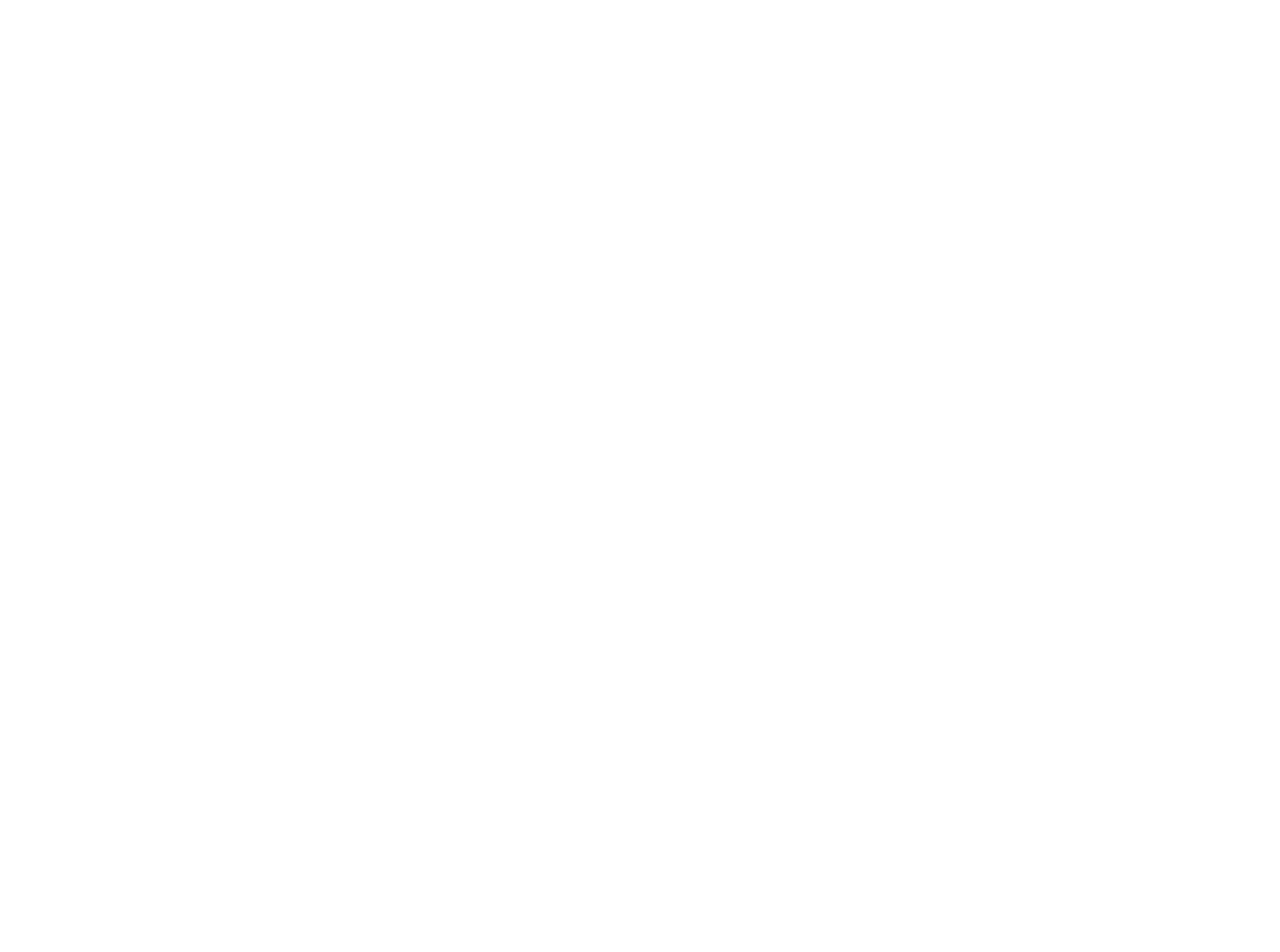
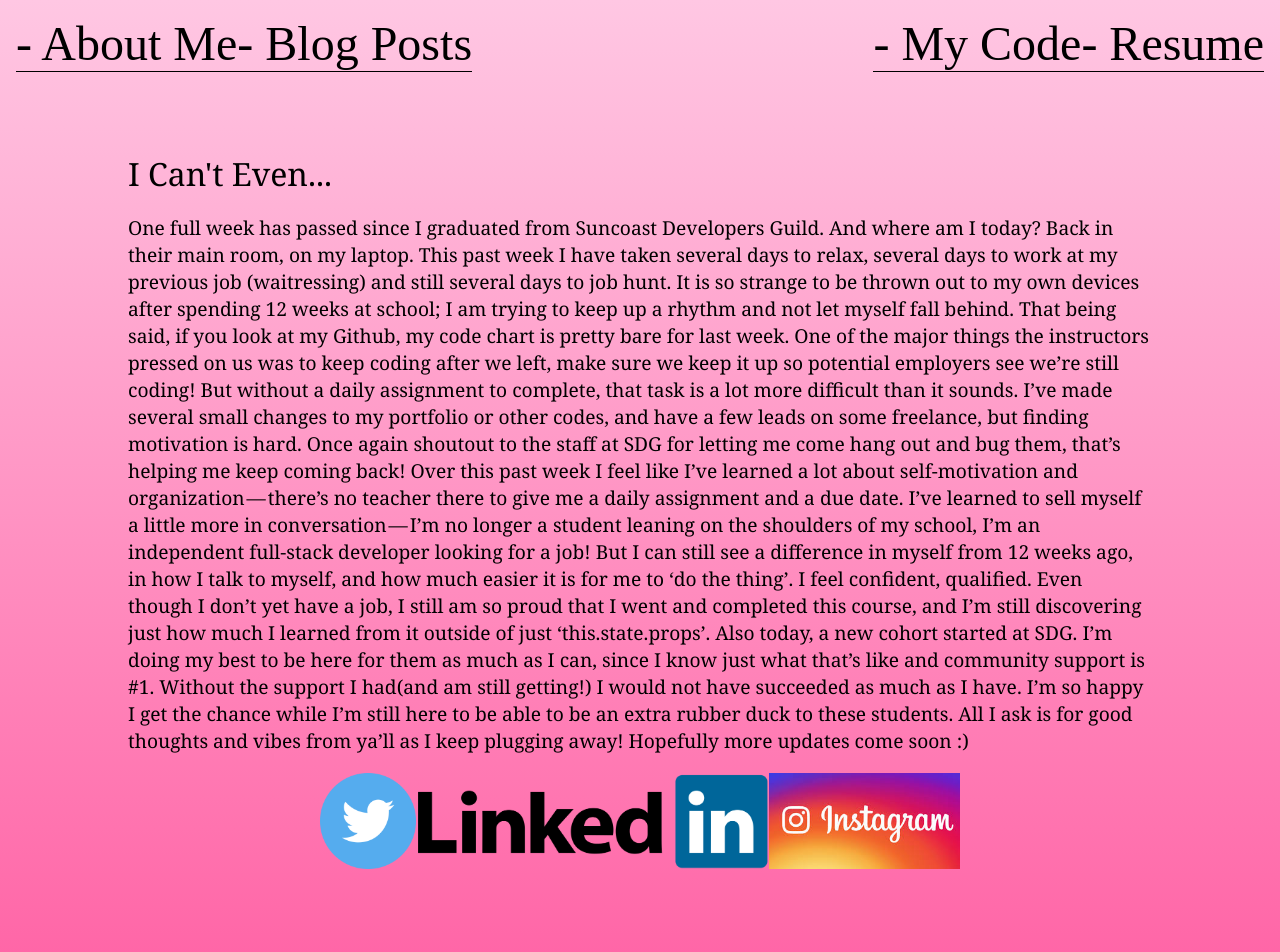
Before and after one commit to Alexiskjg16/MyPortfolio, a React (Create React App) app: page /BlogPosts/Oct2218 in a window 1280 px wide. Shown: the top 952 px of the page. Before the commit the page ends 800 px from the top, so only its background shows below. Built offline with nearby package versions, Linux system fonts and the light colour scheme; a web font is replaced by a local one.

Commit message:
addedblogpost

```diff
--- a/src/App.css
+++ b/src/App.css
@@ -168,7 +168,7 @@
   font-size: 1.7em;
   color: black;
   flex-direction: column;
-  margin-bottom: 2em;
+  margin-bottom: 1em;
 }
 
 .codeImages {
@@ -219,13 +219,15 @@
 
 .blogImages {
   display: flex;
-  width: 80%;
+  width: 7em;
   height: auto;
 }
 
 .bloggerHeads {
   display: flex;
   flex-direction: column;
+  padding: 1.5em;
+  margin-left:-2em;
 }
 
 /*Resume Page*/
--- a/src/App.js
+++ b/src/App.js
@@ -8,6 +8,7 @@
 import Sept518 from './BlogPosts/Sept518';
 import Sept1118 from './BlogPosts/Sept1118';
 import Sept2418 from './BlogPosts/Sept2418';
+import Oct2218 from './BlogPosts/Oct2218';
 import Resume from './Resume';
 
 class App extends Component {
@@ -24,6 +25,7 @@
             <Route path="/BlogPosts/Sept518" exact component={Sept518} />
             <Route path="/BlogPosts/Sept1118" exact component={Sept1118} />
             <Route path="/BlogPosts/Sept2418" exact component={Sept2418} />
+            <Route path="/BlogPosts/Oct2218" exact component={Oct2218} />
             <Route path="/Resume" exact component={Resume} />
           </Switch>
         </div>
--- a/src/BlogPosts/HomeBlog.js
+++ b/src/BlogPosts/HomeBlog.js
@@ -5,6 +5,7 @@
 import suncoastKids from '../Pictures/suncoastkids.jpg';
 import imposterSyndrome from '../Pictures/imposterSyndrome.jpeg';
 import classroomImage from '../Pictures/classroomImage.jpeg';
+import iCantEven from'../Pictures/I-Cant-Even.gif';
 
 
 class HomeBlog extends Component {
@@ -24,9 +25,15 @@
                 <img src={imposterSyndrome} alt="imposterSyndromeImage" className="blogImages" />
                 <Link to={"/BlogPosts/Sept1118"} className="BlogLinks"> The Imposter Syndrome </Link>
                 </section>
+                </section>
+                <section className="MainBlogPage">
                 <section className="bloggerHeads">
                 <img src={classroomImage} alt="classroomImage" className="blogImages" />
                 <Link to={"/BlogPosts/Sept2418"} className="BlogLinks"> Lexy's CodeCamp Survival Guide </Link>
+                </section>
+                <section className="bloggerHeads">
+                <img src={iCantEven} alt="ICan'tEven" className="blogImages" />
+                <Link to={"/BlogPosts/Oct2218"} className="BlogLinks"> I Can't Even! </Link>
                 </section>
                 </section>
                 <section>
--- /dev/null
+++ b/src/BlogPosts/Oct2218.js
@@ -0,0 +1,50 @@
+import React, { Component } from 'react';
+import { Link } from 'react-router-dom';
+import Footer from '../FooterContact.js'
+import '../App.css'; import NavBar from '../NavBar';
+
+
+class Oct2218 extends Component {
+
+    render() {
+        return (
+            <div>
+                <section>
+                    <NavBar />
+                </section>
+                <header className="AllBlogHeaders"> I Can't Even... </header>
+                <p className="AllBlogBodies">One full week has passed since I graduated from Suncoast Developers Guild.
+                 And where am I today? Back in their main room, on my laptop. This past week I have taken several days to
+                relax, several days to work at my previous job (waitressing) and still several days to job hunt. It is so
+                strange to be thrown out to my own devices after spending 12 weeks at school; I am trying to keep up a
+                rhythm and not let myself fall behind. That being said, if you look at my Github, my code chart is pretty
+                bare for last week. One of the major things the instructors pressed on us was to keep coding after we left,
+                make sure we keep it up so potential employers see we’re still coding! But without a daily assignment to
+                complete, that task is a lot more difficult than it sounds. I’ve made several small changes to my portfolio
+                or other codes, and have a few leads on some freelance, but finding motivation is hard. Once again shoutout
+                to the staff at SDG for letting me come hang out and bug them, that’s helping me keep coming back!
+                  Over this past week I feel like I’ve learned a lot about self-motivation and organization — there’s no
+                teacher there to give me a daily assignment and a due date. I’ve learned to sell myself a little more in
+                conversation — I’m no longer a student leaning on the shoulders of my school, I’m an independent full-stack
+                developer looking for a job! But I can still see a difference in myself from 12 weeks ago, in how I talk to
+                myself, and how much easier it is for me to ‘do the thing’. I feel confident, qualified. Even though I
+                don’t yet have a job, I still am so proud that I went and completed this course, and I’m still discovering
+                just how much I learned from it outside of just ‘this.state.props’.
+                 Also today, a new cohort started at SDG. I’m doing my best to be here for them as much as I can, since I
+                know just what that’s like and community support is #1. Without the support I had(and am still getting!)
+                I would not have succeeded as much as I have. I’m so happy I get the chance while I’m still here to be
+                able to be an extra rubber duck to these students.
+                 All I ask is for good thoughts and vibes from ya’ll as I keep plugging away! Hopefully more updates come
+                soon :) </p>
+                <section>
+                    <Footer />
+                </section>
+                <section>
+                    <Link to={"/HomePage"} className="AverageHomeLink">Back to Home</Link>
+                    <Link to={"/BlogPosts"} className="AverageHomeLink"> Back to Blog Posts</Link>
+                </section>
+            </div>
+        )
+    }
+}
+export default Oct2218;
--- a/src/CodingFiles/HomeCoding.js
+++ b/src/CodingFiles/HomeCoding.js
@@ -6,6 +6,7 @@
 import snowMan from '../Pictures/snowmangame.png';
 import weatherAPI from '../Pictures/weatherAPI.png';
 import TBDV from '../Pictures/TBDV.png';
+import ngTacos from '../Pictures/ngtacos.png';
 
 class HomeCoding extends Component {
     render() {
@@ -16,21 +17,31 @@
                 </section>
                 <ul className="HomeCodePage">
                     <li>
+                     <img src={TBDV} alt="SupportGroup" className="codeImages" />
+                     <a href="http://tbdvsupport.surge.sh/" target="_blank" rel="noopener noreferrer" className="CodeList">Capstone - TBDVSupport </a>
+                     <h1>React.JS</h1>
+                     <a href="https://github.com/Alexiskjg16/THECapstoneProject" target="_blank" rel="noopener noreferrer" className="CodeList">What's the Code?</a></li>
+                    <li>
                     <img src={scoreBoard} alt="scoreboardImage" className="codeImages"/>
                      <a href="http://faithful-trouble.surge.sh/" target="_blank" rel="noopener noreferrer" className="CodeList">Go Jayhawks! </a>
+                     <h1>Vue.JS</h1>
                      <a href="https://github.com/Alexiskjg16/VueScoreboard" target="_blank" rel="noopener noreferrer" className="CodeList">What's the Code?</a></li>
                     <li>
                      <img src={snowMan} alt="SnowmanImage" className="codeImages" />
                      <a href="https://snowing-hangman.surge.sh" target="_blank" rel="noopener noreferrer" className="CodeList"> Hangman </a>
+                     <h1>React.JS</h1>
                      <a href="https://github.com/Alexiskjg16/SnowmanGame" target="_blank" rel="noopener noreferrer" className="CodeList">What's the Code?</a></li>
                     <li>
                      <img src={weatherAPI} alt="weatherAPI" className="codeImages" />
                      <a href="https://weather-app.alexisgrisham.surge.sh" target="_blank" rel="noopener noreferrer" className="CodeList"> WeatherAPI </a>
+                     <h1>Javascript</h1>
                      <a href="https://github.com/Alexiskjg16/weather-app" target="_blank" rel="noopener noreferrer" className="CodeList"> What's the Code?</a></li>
                     <li>
-                     <img src={TBDV} alt="SupportGroup" className="codeImages" />
-                     <a href="http://tbdvsupport.surge.sh/" target="_blank" rel="noopener noreferrer" className="CodeList">Capstone - TBDVSupport </a>
-                     <a href="https://github.com/Alexiskjg16/THECapstoneProject" target="_blank" rel="noopener noreferrer" className="CodeList">What's the Code?</a></li>
+                     <img src={ngTacos} alt="TacoAPI" className="codeImages" />
+                     <a href="http://ngtacos.surge.sh/" target="_blank" rel="noopener noreferrer" className="CodeList"> Random Taco Recipe Generator </a>
+                     <h1> Angular.JS </h1>
+                     <a href="https://github.com/Alexiskjg16/ngtacos" target="_blank" rel="noopener noreferrer" className="CodeList"> What's the Code?</a>
+                    </li>
                 </ul>
                      <h1 className="CodeList"> Hey! This whole website is built using REACT.js from scratch. </h1>
                 <section>
```
Also changed, not shown: src/Pictures/I-Cant-Even.gif (added), src/Pictures/ngtacos.png (added).
